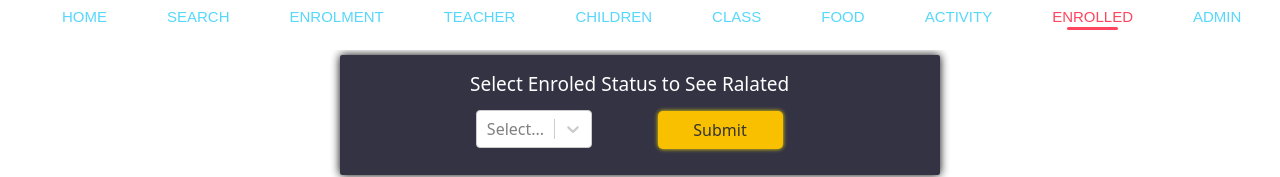
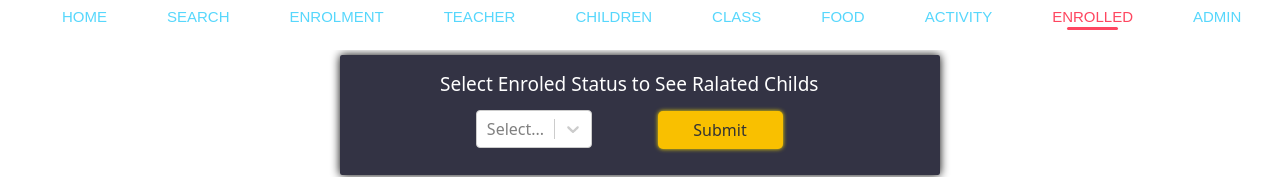
Before and after one commit to hxinqc/garderie-Xin-Hani, a React (Create React App) app in the folder garderiefrontend/: page /Enrolled in a window 1280 px wide. Shown: the top 177 px of the page. Built offline with nearby package versions, Linux system fonts and the light colour scheme; no server answers.

Commit message:
Add small changes in enrolled page

```diff
--- a/garderiefrontend/src/component/enrolment/EnrolmentHome.js
+++ b/garderiefrontend/src/component/enrolment/EnrolmentHome.js
@@ -65,7 +65,7 @@ const EnrolementHome = () => {
   return (
     <div className="container">
       <FormDiv>
-      <Title> Select Enroled Status to See Ralated</Title>
+      <Title> Select Enroled Status to See Ralated Childs</Title>
 
         <Form
           onSubmit={(ev) => {
@@ -153,7 +153,7 @@ const Title = styled.div`
   position: absolute;
   color: white;
   margin-top: 20px;
-  margin-left: 130px;
+  margin-left: 100px;
   z-index: 5;
   font-weight:300px;
   font-size: 19px;
```
